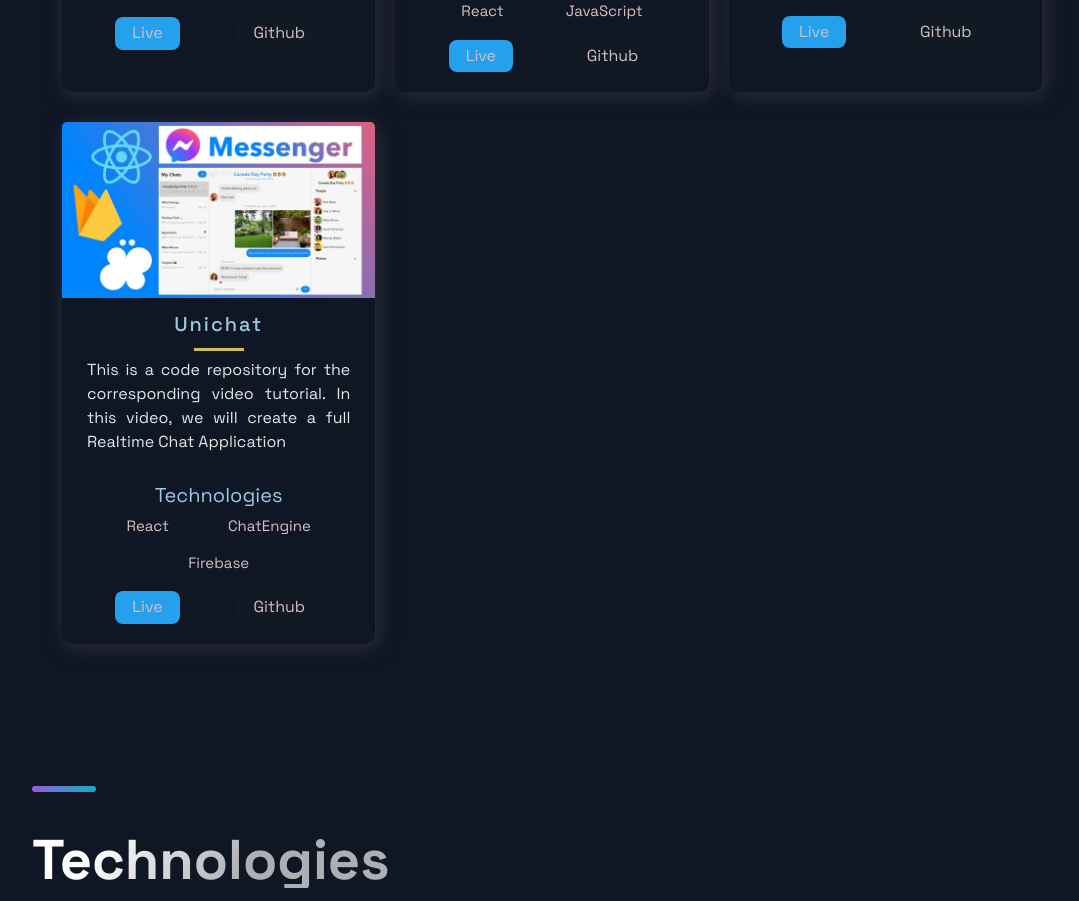
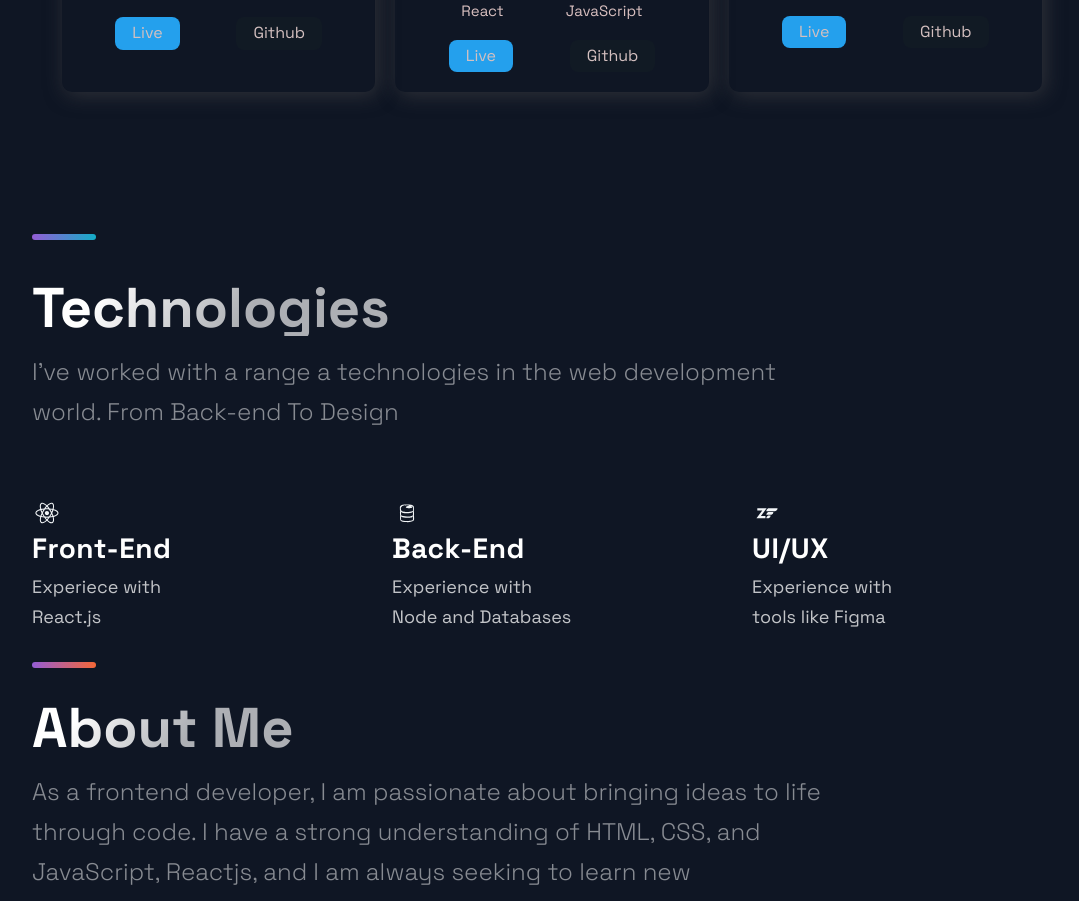
Before and after one commit to ilyosjon1099/test, a Next.js app: page / in a window 1280 px wide. Shown: the part 1340-2241 px from the top of the page, without its empty margins (88-1167 px from the left). Built offline with nearby package versions, Linux system fonts and the light colour scheme.

Commit message:
add deploy file

```diff
--- a/src/constants/constants.js
+++ b/src/constants/constants.js
@@ -28,15 +28,6 @@ export const projects = [
     visit: 'https://google-z.netlify.app/',
     id: 2,
   },
-  {
-    title: 'Unichat',
-    description: "This is a code repository for the corresponding video tutorial. In this video, we will create a full Realtime Chat Application",
-    image: '/images/4.jpg',
-    tags: ['React', 'ChatEngine', 'Firebase'],
-    source: 'https://google.com',
-    visit: 'https://google.com',
-    id: 3,
-  },
 ];
 
 export const TimeLineData = [
```
Also changed, not shown: 2 other files (tests, documents, lock files or other folders).
